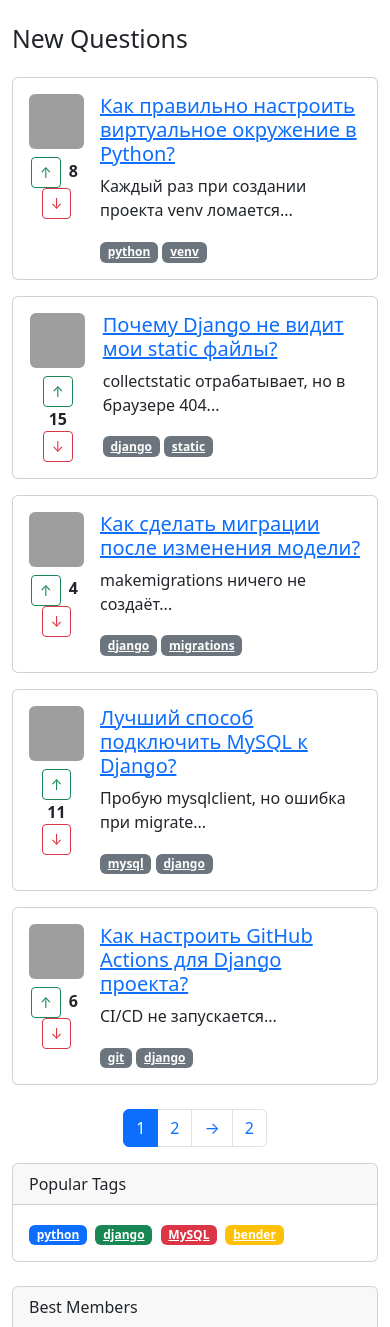
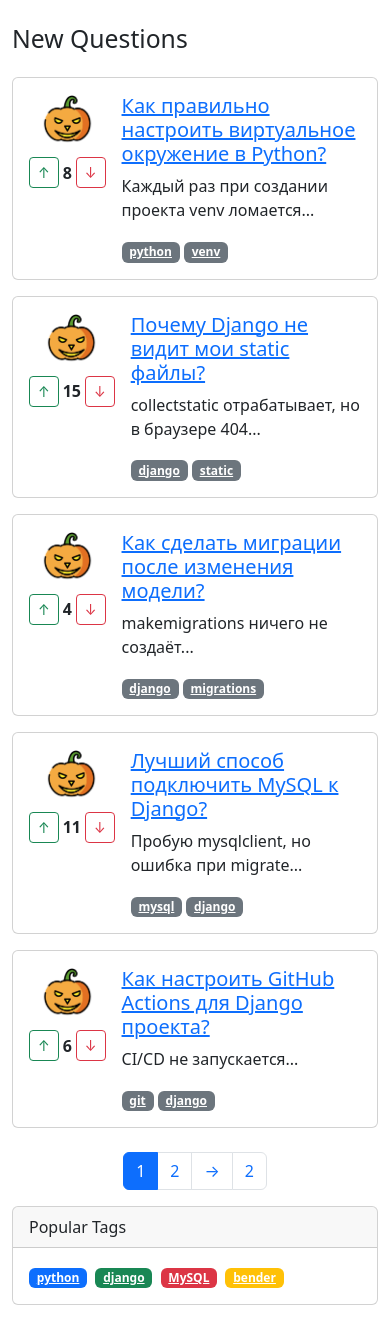
Before and after one commit to polinauss/2026-VK-EDU-Web-13-Ushakova-P, a Django app: page / in a window 390 px wide. Shown: the part 216-1543 px from the top of the page. Run offline with Django 4.2, Linux system fonts and the light colour scheme; some libraries are stand-ins or nearby versions; grey boxes are pictures that could not be loaded.

Commit message:
исаравлены ошибки дз 1 и 2

```diff
--- a/templates/base.html
+++ b/templates/base.html
@@ -8,6 +8,8 @@
     <title>{% block title %}AskPupkin{% endblock %}</title>
     <link href="{% static 'css/bootstrap.min.css' %}" rel="stylesheet">
     <link href="{% static 'css/style.css' %}" rel="stylesheet">
+    <!-- favicon -->
+    <link rel="icon" href="{% static 'img/favicon.ico' %}">
 </head>
 <body class="d-flex flex-column min-vh-100">
 
@@ -26,7 +28,7 @@
                 <div class="col-md-4 text-end">
                     {% if user.is_authenticated %}
                         <a href="{% url 'core:profile' %}" class="me-3 text-decoration-none">
-                            <img src="{% static 'img/avatar.jpg' %}" width="32" height="32" class="rounded-circle">
+                            <img src="{% static 'img/avatar.png' %}" width="32" height="32" class="rounded-circle">
                             <strong>Dr. Pepper</strong>
                         </a>
                         <a href="{% url 'core:profile' %}" class="btn btn-sm btn-outline-secondary me-2">settings</a>
--- a/templates/core/profile.html
+++ b/templates/core/profile.html
@@ -43,7 +43,7 @@
     <div class="mb-4">
         <label class="form-label">Avatar</label>
         <div class="d-flex align-items-center gap-3 flex-wrap">
-            <img id="avatar-preview" src="{% static 'img/avatar.jpg' %}" width="120" height="120" class="rounded border object-fit-cover">
+            <img id="avatar-preview" src="{% static 'img/avatar.png' %}" width="120" height="120" class="rounded border object-fit-cover">
             <div class="flex-grow-1">
                 <input type="file" id="avatar-input" name="avatar" accept="image/*" class="form-control">
                 <small class="text-muted">Click to choose a photo (JPG, PNG, max 5MB)</small>
--- a/templates/includes/answer_card.html
+++ b/templates/includes/answer_card.html
@@ -3,7 +3,7 @@
     <div class="card-body">
         <div class="d-flex">
             <div class="me-3 text-center">
-                <img src="{% static 'img/avatar.jpg' %}" width="50" height="50" class="rounded">
+                <img src="{% static 'img/avatar.png' %}" width="50" height="50" class="rounded">
                 <div class="mt-2">
                     <span class="badge bg-success">{{ answer.likes|default:5 }}</span>
                 </div>
--- a/templates/includes/question_card.html
+++ b/templates/includes/question_card.html
@@ -4,8 +4,8 @@
     <div class="card-body">
         <div class="d-flex">
             <div class="me-3 text-center">
-                <img src="{% static 'img/avatar.jpg' %}" width="55" height="55" class="rounded">
-                <div class="mt-2">
+                <img src="{% static 'img/avatar.png' %}" width="55" height="55" class="rounded">
+                <div class="mt-2 d-flex flex-row align-items-center justify-content-center">
                     <button class="btn btn-sm btn-outline-success">↑</button>
                     <span class="mx-1 fw-bold">{{ question.likes|default:5 }}</span>
                     <button class="btn btn-sm btn-outline-danger">↓</button>
--- a/templates/questions/question.html
+++ b/templates/questions/question.html
@@ -8,7 +8,7 @@
     <div class="card-body">
         <div class="d-flex">
             <div class="me-3">
-                <img src="{% static 'img/avatar.jpg' %}" width="60" height="60" class="rounded">
+                <img src="{% static 'img/avatar.png' %}" width="60" height="60" class="rounded">
                 <div class="text-center mt-2">
                     <span class="badge bg-success fs-5">{{ question.likes }}</span>
                 </div>
```
Also changed, not shown: static/css/styles.css (+7 -9 lines), README.md.
